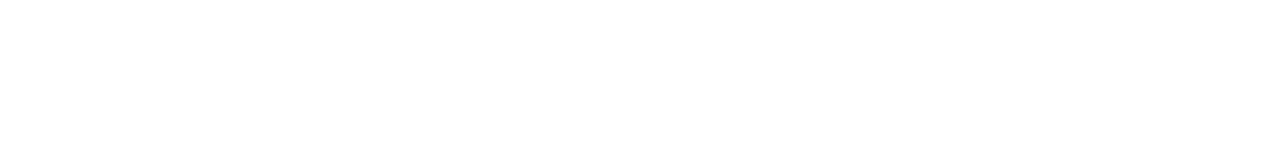
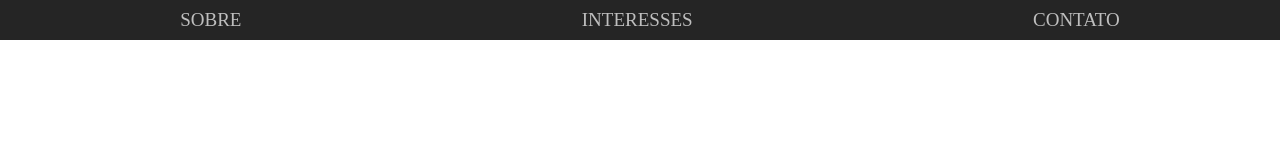
Before and after one commit to rffantin/projeto-individual, a plain HTML site: page index.html in a window 1280 px wide. Drawn offline with Linux system fonts and the light colour scheme.

Commit message:
adicionado e estilizado o header

```diff
--- a/index.html
+++ b/index.html
@@ -9,7 +9,9 @@
 </head>
 <body>
     <header>
-
+        <a class="selected" href="#">SOBRE</a>
+        <a href="#">INTERESSES</a>
+        <a href="#">CONTATO</a>
     </header>
 
     <main>
--- a/styles/index.css
+++ b/styles/index.css
@@ -0,0 +1,25 @@
+*{
+    margin: 0;
+    padding: 0;
+    box-sizing: border-box;}
+
+    html, body{
+        height: 100%;}
+
+header{
+    display: flex;
+    height: 5%;
+    background-color: rgb(37, 37, 37);
+    display: flex;
+    flex-direction: row;
+    justify-content: space-around;
+    align-items: center;
+}
+
+header a{
+    color: white;
+    font-size: 19px;
+    margin-left: 20px;
+    text-decoration: none;
+    opacity: 70%;
+}
```
